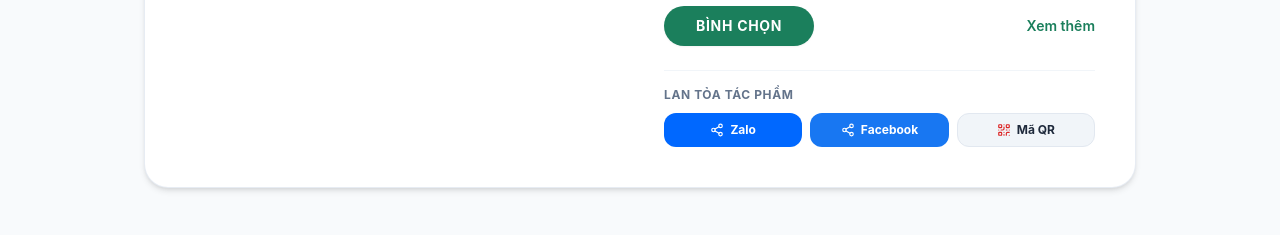
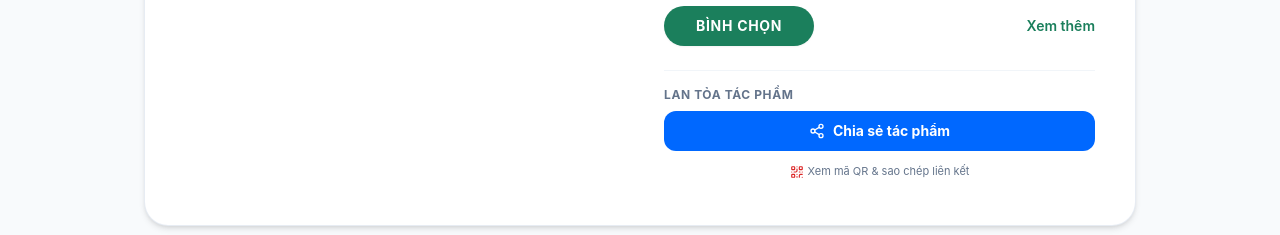
Before and after one commit to lehanhkt01-gif/thi, a Next.js app: page /binh-chon/net-dep-van-hoa-cac-dan-toc-ea-sup-nam-2026/tac-pham/sub-0 in a window 1280 px wide. Shown: the part 541-776 px from the top of the page. Built offline with nearby package versions, Linux system fonts and the light colour scheme.

Commit message:
feat(share): consolidate separate share buttons into single native system share button

```diff
--- a/src/app/binh-chon/[slug]/page.tsx
+++ b/src/app/binh-chon/[slug]/page.tsx
@@ -934,14 +934,22 @@ export default function MediaContestPublicPage({
       );
     } else if (platform === "email") {
       window.location.href = `mailto:?subject=${encodeURIComponent(shareTitle)}&body=${encodeURIComponent(`Mời bạn xem và bình chọn cho tác phẩm "${sub.title}" của tác giả ${sub.authorName} (${sub.unitName}) tại đường dẫn:\n${shareUrl}`)}`;
-    } else if (platform === "native" && typeof navigator !== "undefined" && navigator.share) {
-      navigator
-        .share({
-          title: shareTitle,
-          text: `Bình chọn cho tác phẩm "${sub.title}" - ${sub.authorName} (${sub.unitName})`,
-          url: shareUrl,
-        })
-        .catch(() => {});
+    } else if (platform === "native") {
+      if (typeof navigator !== "undefined" && typeof navigator.share === "function") {
+        navigator
+          .share({
+            title: shareTitle,
+            text: `Bình chọn cho tác phẩm "${sub.title}" - ${sub.authorName} (${sub.unitName})`,
+            url: shareUrl,
+          })
+          .catch((err) => {
+            if (err?.name !== "AbortError") {
+              openShareModal(sub);
+            }
+          });
+      } else {
+        openShareModal(sub);
+      }
     } else {
       navigator.clipboard?.writeText(shareUrl);
       setCopiedShareModalLink(true);
@@ -3024,35 +3032,28 @@ export default function MediaContestPublicPage({
                   </Link>
                 </div>
 
-                {/* Nút chia sẻ đa nền tảng (Zalo, Facebook, QR) */}
+                {/* Nút chia sẻ tác phẩm: gom thành 1 nút chia sẻ hệ thống chuẩn Ảnh 2 */}
                 {contest?.enableSocialShare !== false && (
                   <div className="pt-3 border-t border-slate-100 space-y-2">
-                    <div className="grid grid-cols-2 gap-2">
+                    <button
+                      type="button"
+                      onClick={() => handleShareSubmission(selectedSubmission, "native")}
+                      className="w-full py-2.5 rounded-xl bg-[#0068FF] hover:bg-[#0056D6] text-white text-xs sm:text-sm font-bold flex items-center justify-center gap-2 shadow-2xs transition-all cursor-pointer active:scale-95"
+                      title="Chia sẻ tác phẩm (Zalo, Facebook, Tin nhắn, Cốc Cốc...)"
+                    >
+                      <Share2 className="w-4 h-4" />
+                      <span>Chia sẻ tác phẩm</span>
+                    </button>
+                    <div className="text-center pt-0.5">
                       <button
                         type="button"
-                        onClick={() => handleShareSubmission(selectedSubmission, "zalo")}
-                        className="py-2 rounded-xl bg-[#0068FF] hover:bg-[#0056D6] text-white text-xs font-bold flex items-center justify-center gap-1.5 shadow-2xs transition-colors cursor-pointer"
+                        onClick={() => openShareModal(selectedSubmission)}
+                        className="text-[11px] text-slate-500 hover:text-slate-700 hover:underline inline-flex items-center gap-1 cursor-pointer"
                       >
-                        <Share2 className="w-3.5 h-3.5" />
-                        <span>Chia sẻ Zalo</span>
-                      </button>
-                      <button
-                        type="button"
-                        onClick={() => handleShareSubmission(selectedSubmission, "facebook")}
-                        className="py-2 rounded-xl bg-[#1877F2] hover:bg-[#1464CC] text-white text-xs font-bold flex items-center justify-center gap-1.5 shadow-2xs transition-colors cursor-pointer"
-                      >
-                        <Share2 className="w-3.5 h-3.5" />
-                        <span>Facebook</span>
+                        <QrCode className="w-3.5 h-3.5 text-red-600" />
+                        <span>Xem mã QR &amp; sao chép liên kết</span>
                       </button>
                     </div>
-                    <button
-                      type="button"
-                      onClick={() => openShareModal(selectedSubmission)}
-                      className="w-full py-2 rounded-xl bg-slate-100 hover:bg-slate-200 text-slate-800 border border-slate-200 text-xs font-bold flex items-center justify-center gap-1.5 transition-colors cursor-pointer"
-                    >
-                      <QrCode className="w-3.5 h-3.5 text-[#DC2626]" />
-                      <span>Chia sẻ đa nền tảng &amp; Mã QR</span>
-                    </button>
                   </div>
                 )}
 
--- a/src/app/binh-chon/[slug]/tac-pham/[id]/page.tsx
+++ b/src/app/binh-chon/[slug]/tac-pham/[id]/page.tsx
@@ -262,11 +262,12 @@ export default function ArtworkDetailPage({
     }
   };
 
-  // Chia sẻ tác phẩm
-  const handleShare = (platform: "facebook" | "zalo" | "copy") => {
+  // Chia sẻ tác phẩm đa nền tảng (Ưu tiên Web Share API hệ thống điện thoại như Ảnh 2)
+  const handleShare = async (platform: "native" | "facebook" | "zalo" | "copy" = "native") => {
     if (!submission) return;
     const url = typeof window !== "undefined" ? window.location.href : "";
-    const shareTitle = `${submission.title} - Tác giả: ${submission.authorName} (${submission.unitName}) | ${contest?.title || "Cuộc thi Ảnh đẹp"}`;
+    const shareTitle = `${submission.title} - Tác giả: ${submission.authorName} (${submission.unitName})`;
+    const shareText = `Mời bạn xem và bình chọn cho tác phẩm "${submission.title}" của tác giả ${submission.authorName} (${submission.unitName}) tại Cuộc thi: ${contest?.title || "Bình chọn trực tuyến Ea Súp"}`;
 
     // Tăng lượt chia sẻ trên server
     fetch(`/api/media-contests/${encodeURIComponent(slug)}/tac-pham/${encodeURIComponent(submission.id)}`, {
@@ -281,6 +282,27 @@ export default function ArtworkDetailPage({
         }
       })
       .catch(() => {});
+
+    // Chế độ Native Share hệ thống (Mở bảng chọn chia sẻ điện thoại: Zalo, Facebook, Tin nhắn... như Ảnh 2)
+    if (platform === "native") {
+      if (typeof navigator !== "undefined" && typeof navigator.share === "function") {
+        try {
+          await navigator.share({
+            title: shareTitle,
+            text: shareText,
+            url: url,
+          });
+          return;
+        } catch (err: any) {
+          if (err?.name === "AbortError") {
+            return; // Người dùng ấn nút Hủy trên giao diện hệ thống
+          }
+        }
+      }
+      // Nếu thiết bị / trình duyệt không hỗ trợ Web Share (máy tính để bàn), mở modal chia sẻ kèm mã QR
+      setShowShareModal(true);
+      return;
+    }
 
     if (platform === "copy") {
       navigator.clipboard.writeText(url);
@@ -540,35 +562,28 @@ export default function ArtworkDetailPage({
                 </Link>
               </div>
 
-              {/* Nút chia sẻ đa nền tảng (Zalo, Facebook, QR) */}
-              <div className="pt-4 border-t border-slate-100 space-y-2.5">
+              {/* Nút chia sẻ tác phẩm: gom thành 1 nút chia sẻ hệ thống chuẩn Ảnh 2 */}
+              <div className="pt-4 border-t border-slate-100 space-y-2">
                 <div className="text-xs font-bold text-slate-500 uppercase tracking-wider">
                   Lan tỏa tác phẩm
                 </div>
-                <div className="grid grid-cols-3 gap-2">
-                  <button
-                    type="button"
-                    onClick={() => handleShare("zalo")}
-                    className="py-2 px-3 rounded-xl bg-[#0068FF] hover:bg-[#0056D6] text-white text-xs font-bold flex items-center justify-center gap-1.5 shadow-2xs transition-colors cursor-pointer"
-                  >
-                    <Share2 className="w-3.5 h-3.5" />
-                    <span>Zalo</span>
-                  </button>
-                  <button
-                    type="button"
-                    onClick={() => handleShare("facebook")}
-                    className="py-2 px-3 rounded-xl bg-[#1877F2] hover:bg-[#1464CC] text-white text-xs font-bold flex items-center justify-center gap-1.5 shadow-2xs transition-colors cursor-pointer"
-                  >
-                    <Share2 className="w-3.5 h-3.5" />
-                    <span>Facebook</span>
-                  </button>
+                <button
+                  type="button"
+                  onClick={() => handleShare("native")}
+                  className="w-full py-2.5 px-4 rounded-xl bg-[#0068FF] hover:bg-[#0056D6] text-white text-xs sm:text-sm font-bold flex items-center justify-center gap-2 shadow-2xs transition-all cursor-pointer active:scale-95"
+                  title="Chia sẻ tác phẩm (Zalo, Facebook, Tin nhắn, Cốc Cốc...)"
+                >
+                  <Share2 className="w-4 h-4" />
+                  <span>Chia sẻ tác phẩm</span>
+                </button>
+                <div className="text-center pt-0.5">
                   <button
                     type="button"
                     onClick={() => setShowShareModal(true)}
-                    className="py-2 px-3 rounded-xl bg-slate-100 hover:bg-slate-200 text-slate-800 border border-slate-200 text-xs font-bold flex items-center justify-center gap-1.5 transition-colors cursor-pointer"
+                    className="text-[11px] text-slate-500 hover:text-slate-700 hover:underline inline-flex items-center gap-1 cursor-pointer"
                   >
                     <QrCode className="w-3.5 h-3.5 text-red-600" />
-                    <span>Mã QR</span>
+                    <span>Xem mã QR &amp; sao chép liên kết</span>
                   </button>
                 </div>
               </div>
```
